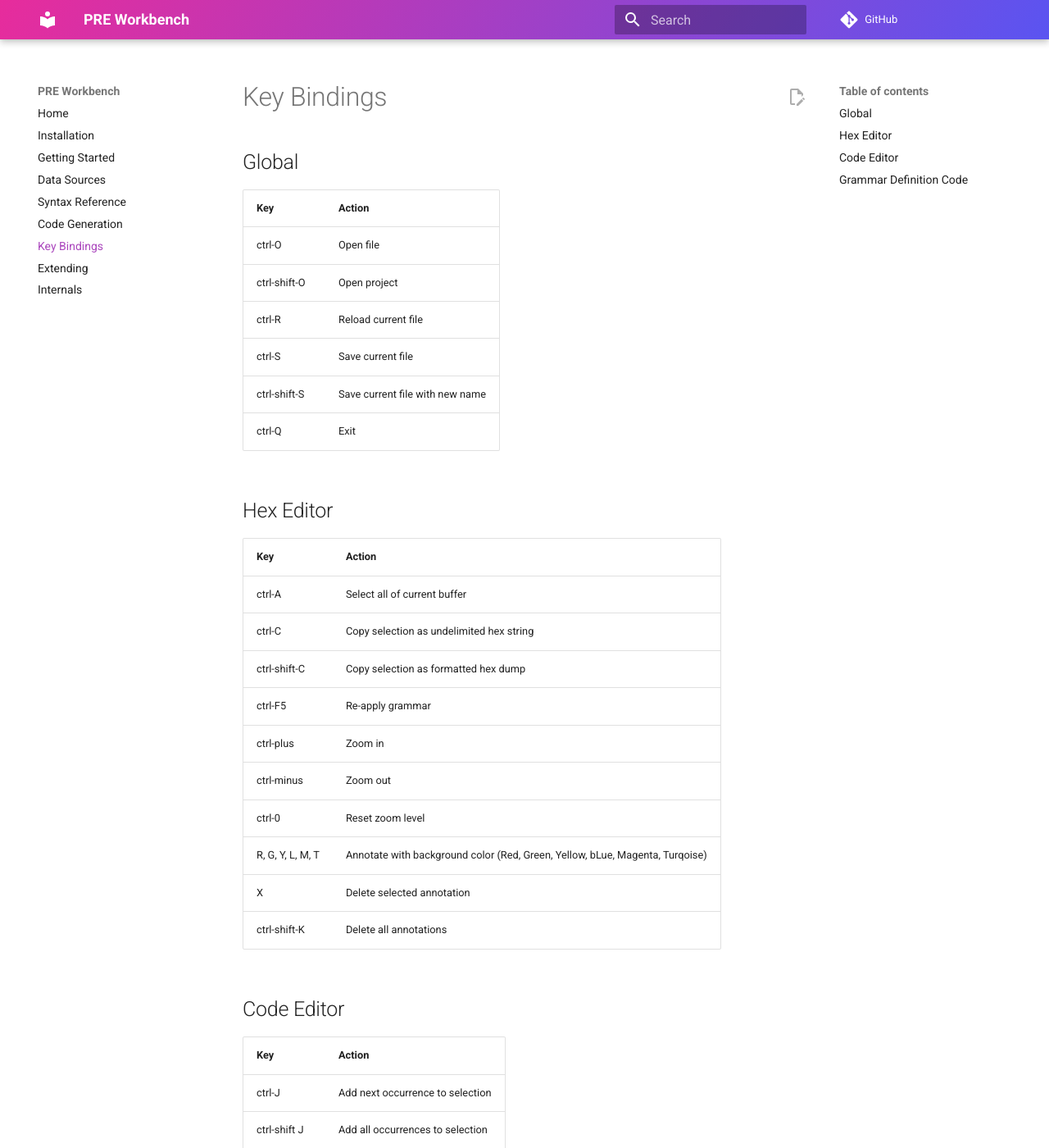
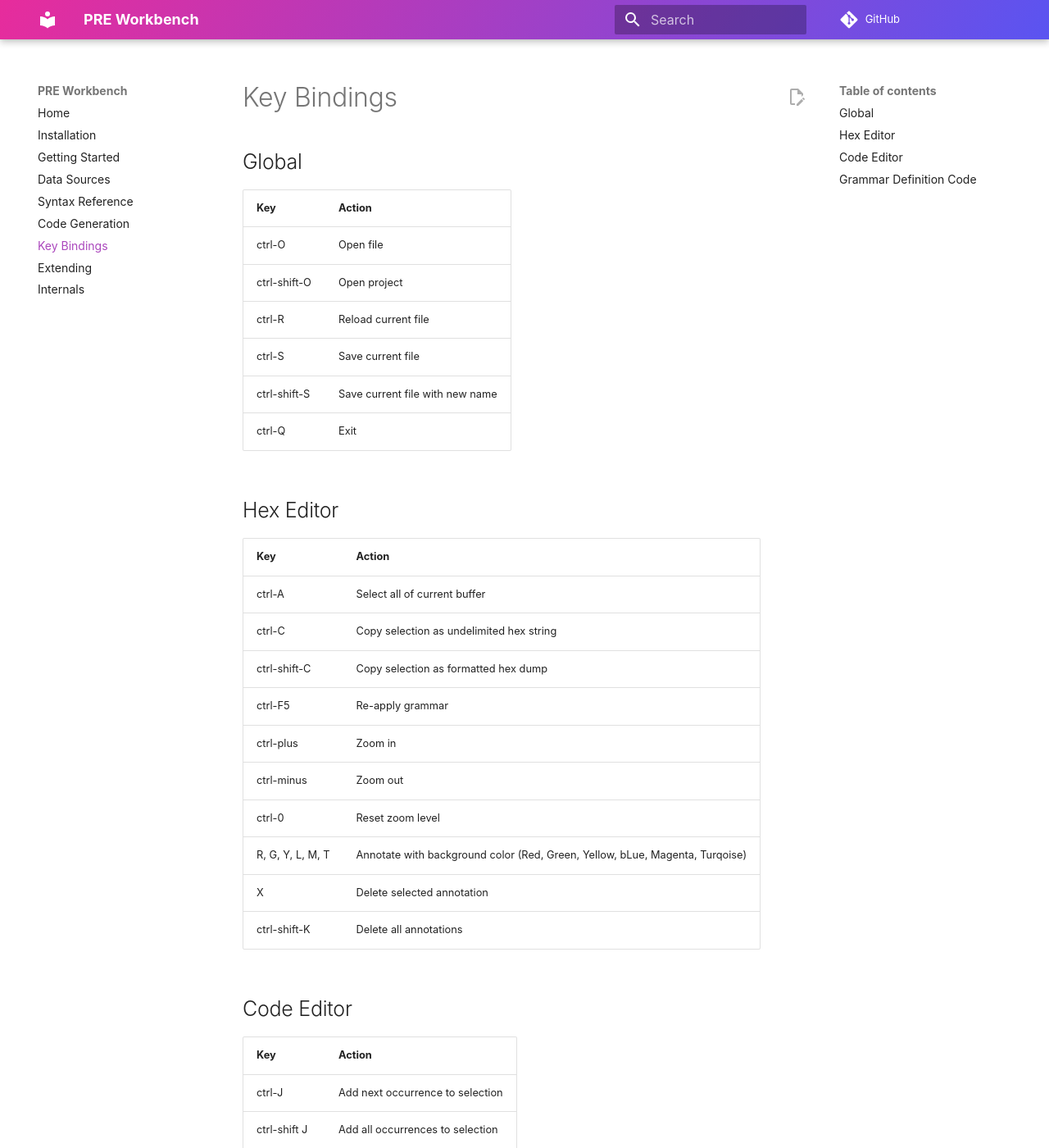
Before and after one commit to luelista/pre_workbench, an MkDocs documentation site: the page built from docs/key-bindings.md, in a window 1280 px wide and 1400 px high. Shown: the whole window at 82% size. Built offline with MkDocs 1.6.1 and Material for MkDocs 9.7.7, drawn with Linux system fonts in a browser that asks for light colours; comment, search, counter and statistics services are not loaded.

Commit message:
docs: remove google fonts

```diff
--- a/mkdocs.yml
+++ b/mkdocs.yml
@@ -2,6 +2,7 @@
 theme:
   name: material
   custom_dir: docs/.theme
+  font: False
   favicon: images/favicon.png
   features:
     - content.action.edit
```
Also changed, not shown: docs/assets/css/style.css (line endings or trailing spaces).
